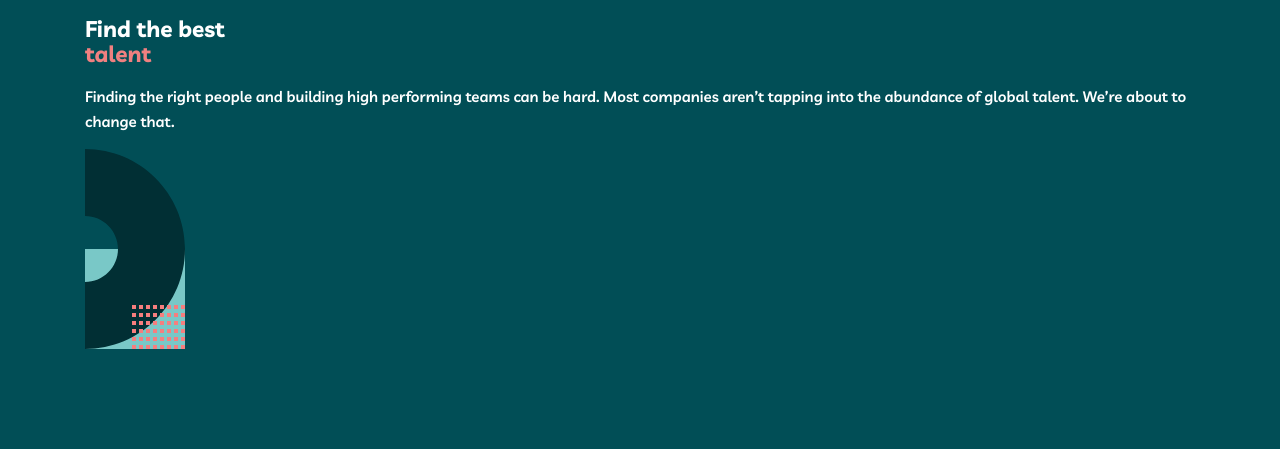
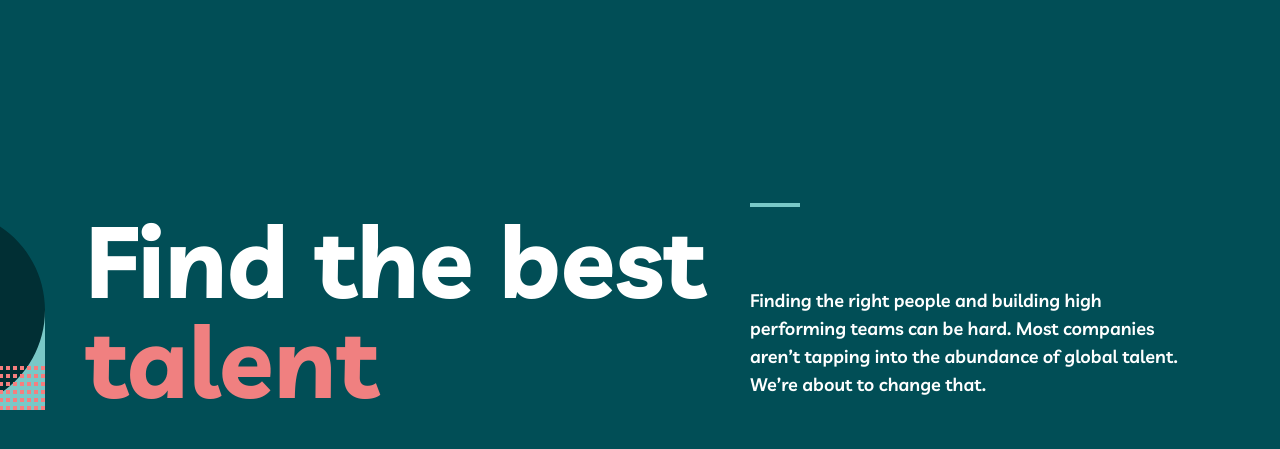
Before and after one commit to 7lucky-axolotl228/xa-my-team, a plain HTML site: page index.html in a window 1280 px wide. Shown: the part 105-554 px from the top of the page. Drawn offline with Linux system fonts and the light colour scheme.

Commit message:
Add hero's css part

```diff
--- a/css/styles.css
+++ b/css/styles.css
@@ -168,6 +168,54 @@ select:-webkit-autofill:focus {
 }
 
 
+.hero {
+  padding-top: 130px;
+  padding-bottom: 250px;
+  /* background-image: url("../img/hero-1-bg-img.svg");
+  background-repeat: no-repeat;
+  background-position: left 0 top 205px; */
+}
+
+.hero__img-1 {
+  position: absolute;
+  left: -120px;
+}
+.hero__img-2 {
+  position: absolute;
+  right: 38px;
+  bottom: -150px;
+}
+
+.hero__container {
+  position: relative;
+  display: flex;
+  align-items: center;
+}
+
+.hero__title {
+  margin-right: 30px;
+  width: 635px;
+  font-size: 100px;
+  font-weight: 700;
+  line-height: 100px;
+  color: var(--white);
+}
+
+.hero__text-hr {
+  margin-bottom: 80px;
+  width: 50px;
+  height: 4px;
+  flex-shrink: 0;
+  background-color: var(--rapture-blue);
+}
+
+.hero__description {
+  width: 445px;
+  font-size: 18px;
+  font-weight: 600;
+  line-height: 28px;
+  color: var(--white);
+}
 
 
 
```
